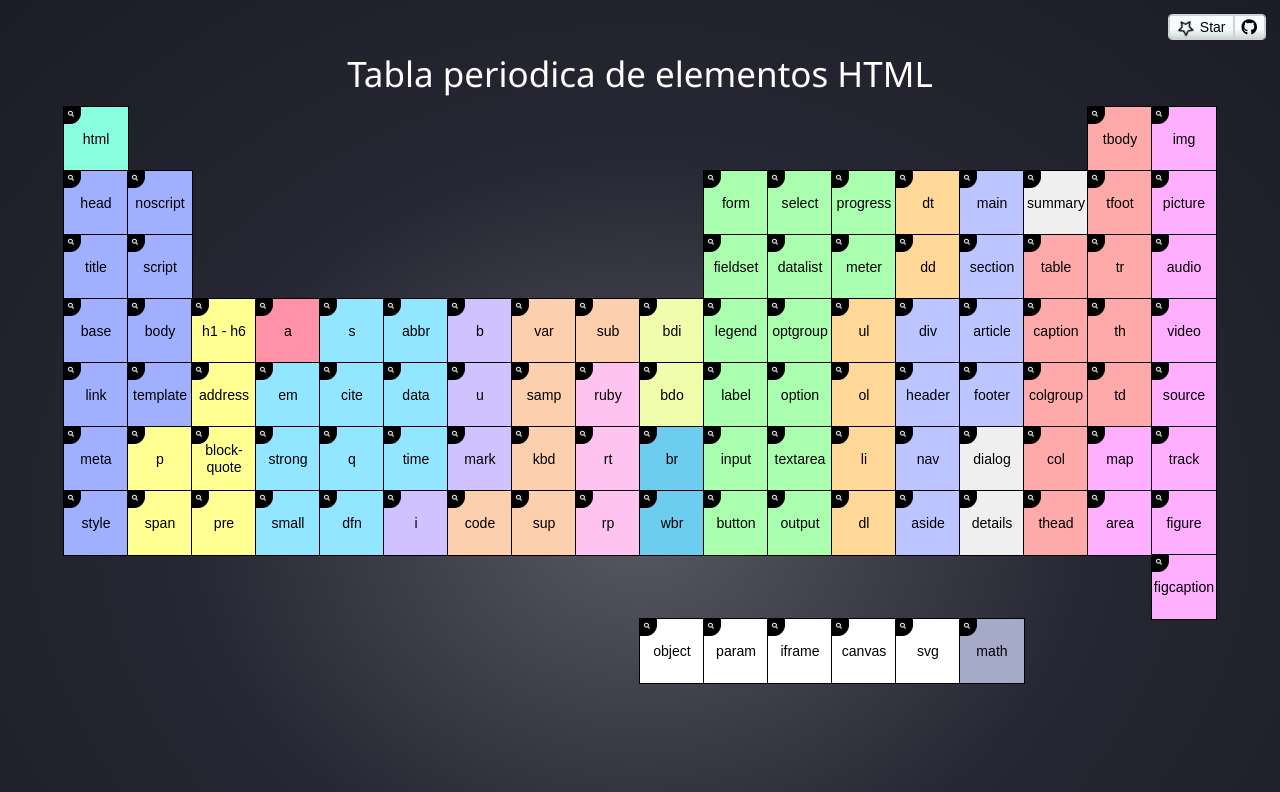
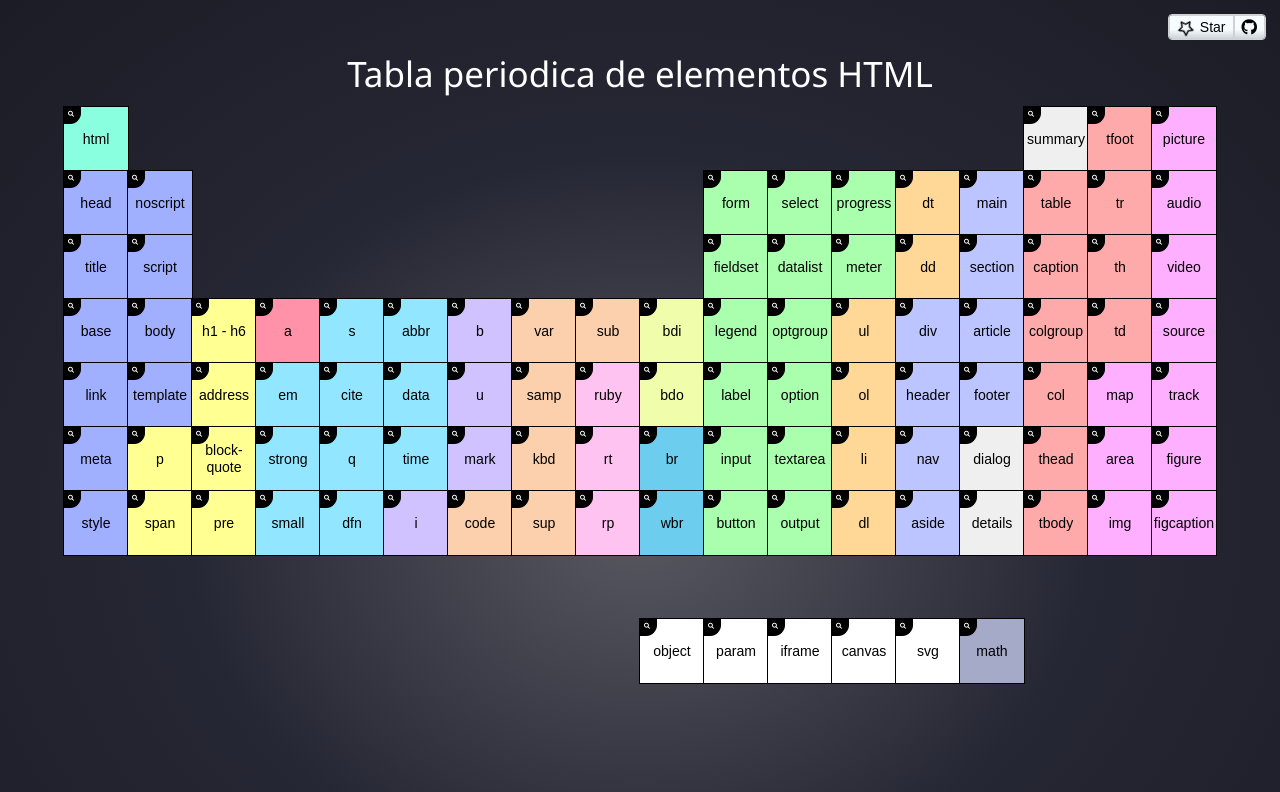
Before and after one commit to jaenfigueroa/Periodic-table-of-HTML-elements, a React (Vite) app: page / in a window 1280 px wide. Shown: the top 792 px of the page. Built offline with nearby package versions, Linux system fonts and the light colour scheme.

Commit message:
:recycle: refactor: update reorder of elements

```diff
--- a/src/components/molecules/Table/Table.scss
+++ b/src/components/molecules/Table/Table.scss
@@ -126,33 +126,29 @@
     }
 
     /* COLUMNA 16 */
-    @for $i from 76 through 81 {
+    @for $i from 76 through 82 {
       &:nth-child(#{$i}) {
         grid-column: 16;
-        grid-row: $i - 74;
+        grid-row: $i - 75;
       }
     }
 
     /* COLUMNA 17 */
-    @for $i from 82 through 88 {
+    @for $i from 83 through 89 {
       &:nth-child(#{$i}) {
         grid-column: 17;
-        grid-row: $i - 81;
+        grid-row: $i - 82;
       }
     }
 
     /* COLUMNA 18 */
-    @for $i from 89 through 95 {
+    @for $i from 90 through 96 {
       &:nth-child(#{$i}) {
         grid-column: 18;
-        grid-row: $i - 88;
+        grid-row: $i - 89;
       }
     }
 
-    &:nth-child(96) {
-      grid-row: 8;
-      grid-column: 18;
-    }
 
     /* ULTIMO MORADO */
     @for $i from 97 through 108 {
--- a/src/data/elementsData2.ts
+++ b/src/data/elementsData2.ts
@@ -709,6 +709,6 @@ export const elementsData2: Data = {
     'Elems. de tabla' ,
     'Elems. multimedia' ,
     'Elems. de contenido incrustado',
-    'Elems. MathML',
+    'Elems. para MathML',
   ],
 }
```
